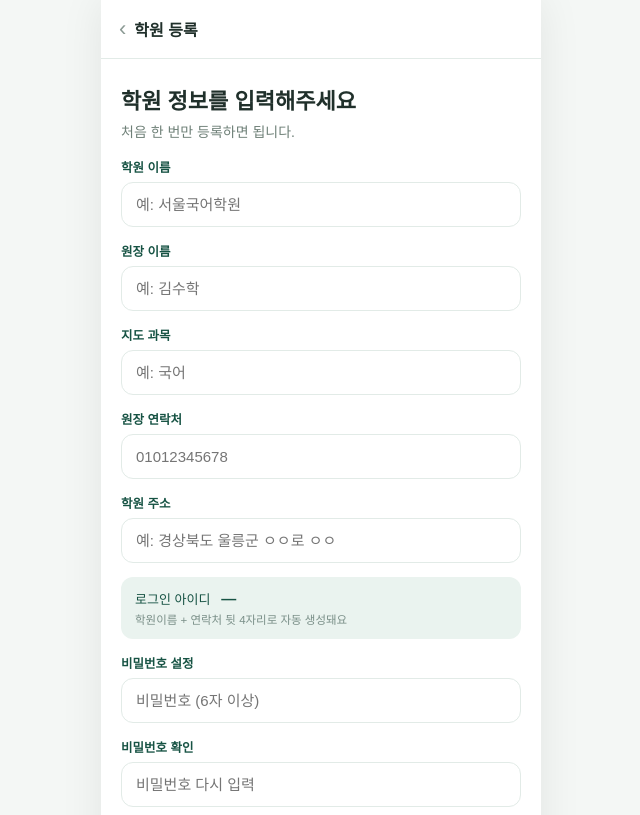
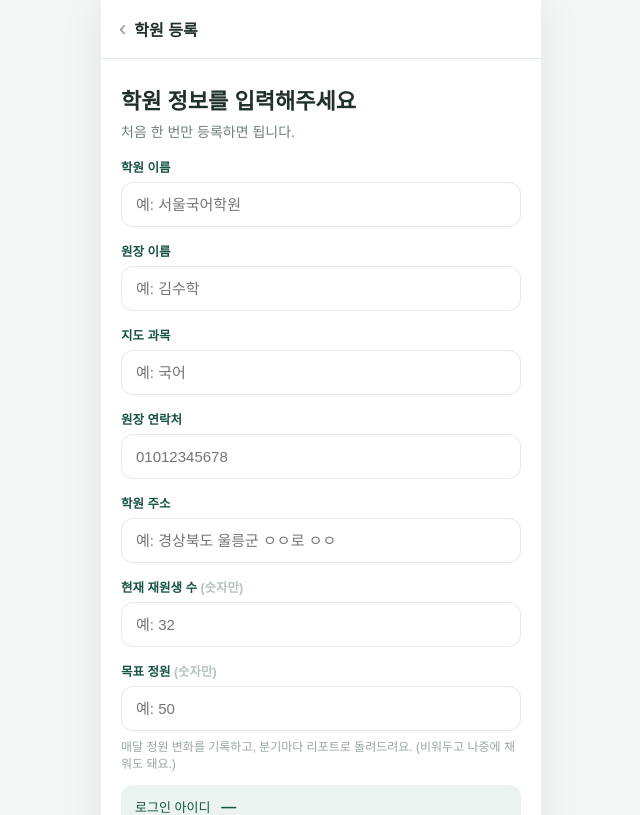
Before and after one commit to projectss0086/lockin-trial, a Next.js app: page /signup in a window 1280 px wide. Shown: the top 815 px of the page, without its empty margins (319-959 px from the left). Built offline with nearby package versions, Linux system fonts and the light colour scheme; no server answers.

Commit message:
Update page.js

```diff
--- a/app/signup/page.js
+++ b/app/signup/page.js
@@ -9,6 +9,7 @@ export default function SignupPage() {
   const router = useRouter();
   const [f, setF] = useState({
     name: "", owner: "", subject: "", phone: "", address: "", pw: "", pw2: "",
+    students: "", target: "", // 현재 재원생 수 / 목표 정원
   });
   const [err, setErr] = useState("");
   const [busy, setBusy] = useState(false);
@@ -54,7 +55,9 @@ export default function SignupPage() {
         phone: f.phone.trim(),
         address: f.address.trim(),
         login_id: loginId,
-   credits: 30, // 체험단 무료 이용권 30회
+        credits: 30, // 체험단 무료 이용권 30회
+        current_students: f.students.trim() === "" ? null : Number(f.students), // 현재 재원생 수
+        target_capacity: f.target.trim() === "" ? null : Number(f.target),      // 목표 정원
       });
     }
     setBusy(false);
@@ -82,6 +85,14 @@ export default function SignupPage() {
         <label className="fl">학원 주소</label>
         <input className="tf" value={f.address} onChange={set("address")} placeholder="예: 경상북도 울릉군 ㅇㅇ로 ㅇㅇ" />
 
+        <label className="fl">현재 재원생 수 <span style={{ color: "#b7c2bd" }}>(숫자만)</span></label>
+        <input className="tf" value={f.students} onChange={set("students")} placeholder="예: 32" inputMode="numeric" />
+        <label className="fl">목표 정원 <span style={{ color: "#b7c2bd" }}>(숫자만)</span></label>
+        <input className="tf" value={f.target} onChange={set("target")} placeholder="예: 50" inputMode="numeric" />
+        <div style={{ fontSize: 12, color: "#9aa6a1", marginTop: 6 }}>
+          매달 정원 변화를 기록하고, 분기마다 리포트로 돌려드려요. (비워두고 나중에 채워도 돼요.)
+        </div>
+
         <div className="idbox">
           로그인 아이디 &nbsp; <b>{loginId || "—"}</b>
           <div className="idhint">학원이름 + 연락처 뒷 4자리로 자동 생성돼요</div>
```
